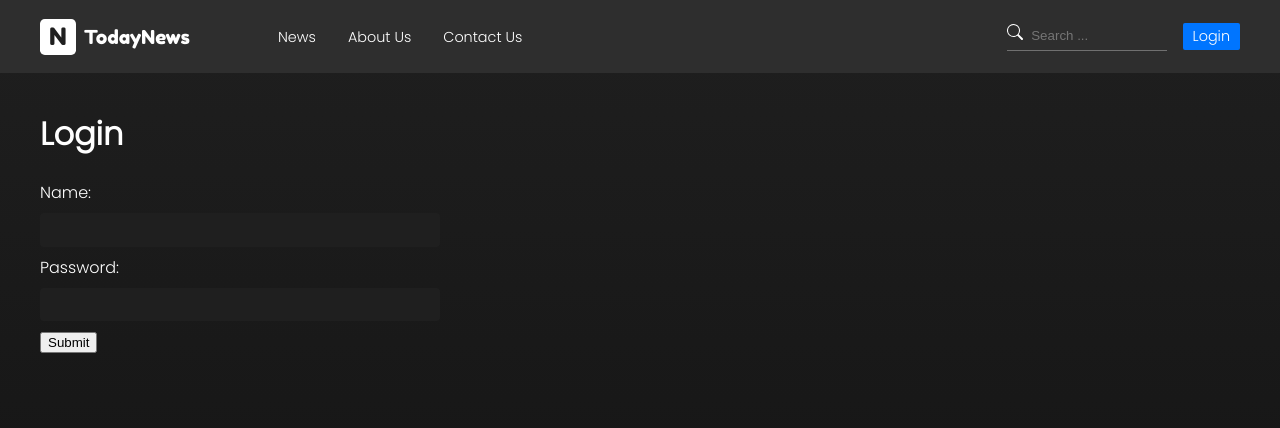
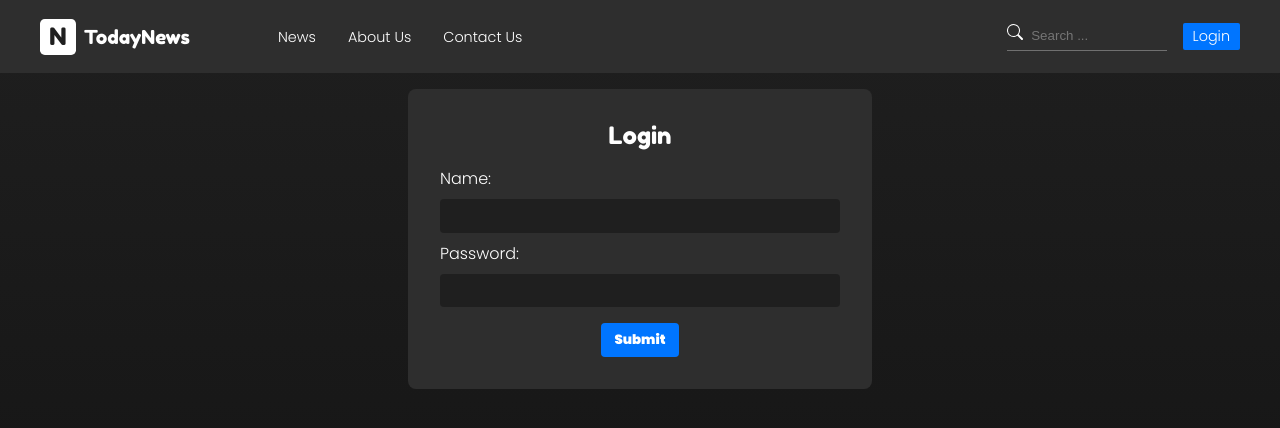
Before and after one commit to setykarimi/News-API, a React (Create React App) app: page /login in a window 1280 px wide. Shown: the top 428 px of the page. Built offline with nearby package versions, Linux system fonts and the light colour scheme.

Commit message:
add new classNames for styling login page

```diff
--- a/src/Pages/LoginPage.js
+++ b/src/Pages/LoginPage.js
@@ -22,10 +22,10 @@ const LoginPage = () => {
     const onSubmit = (values) => {
         if (values.name == "sety" && values.password == "123456") {
             setAuth(values);
-            toast.success( "Welcome Sety")
+            toast.success("Welcome Sety")
             navigate('/news/add')
-        }else{
-            toast.error( "Username or Password is incorrect!")
+        } else {
+            toast.error("Username or Password is incorrect!")
         }
     }
 
@@ -36,20 +36,19 @@ const LoginPage = () => {
         validateOnMount: true
     })
 
-    if(auth) return (<p>You are already logged in</p>)
+    if (auth) return (<p>You are already logged in</p>)
 
     return (
-        <>
-            <h1>Login</h1>
+        <div className="box">
+            <div className="box-title"><h1>Login</h1></div>
             <form onSubmit={formik.handleSubmit}>
-
                 <Input formik={formik} name="name" label="Name" />
-                <Input formik={formik} name="password" label="Password" type="password"/>
-
-                <button type="submit">Submit</button>
-
+                <Input formik={formik} name="password" label="Password" type="password" />
+                <div className="box-submit">
+                    <button type="submit">Submit</button>
+                </div>
             </form>
-        </>
+        </div>
     );
 }
 
```
